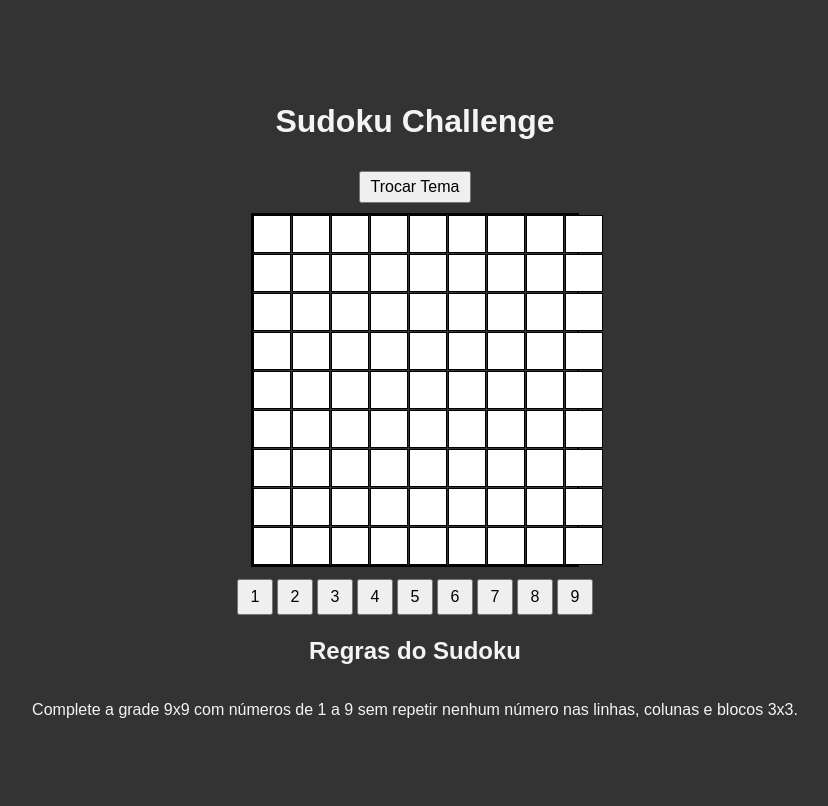
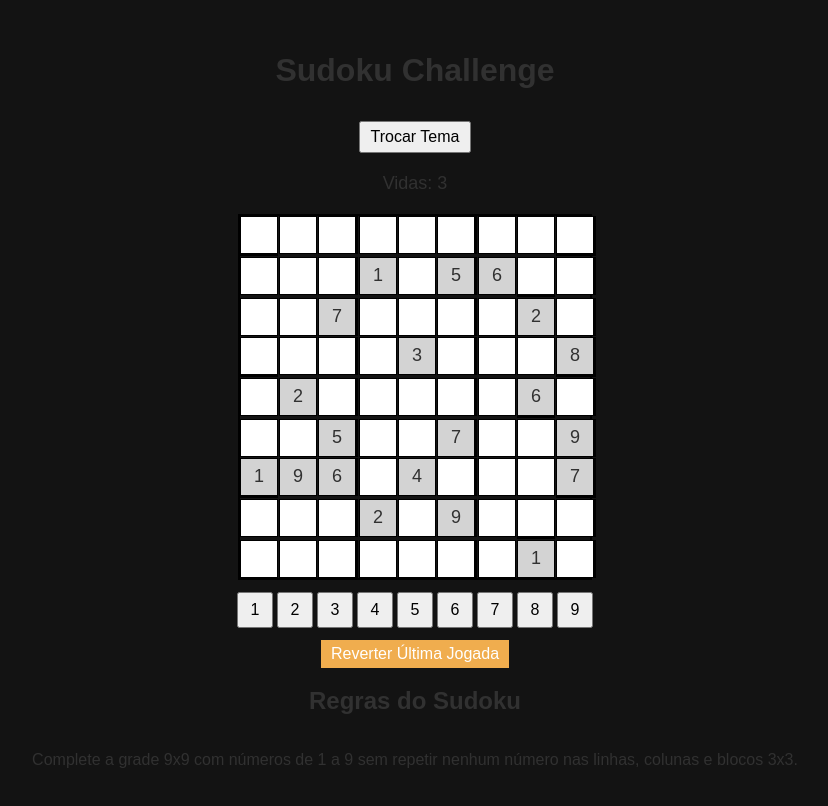
Before and after one commit to MatheusB7/sudokuchallenge.com, a plain HTML site: page index.html in a window 1280 px wide. Both pictures are taken after a click on the button "Trocar Tema". Shown: the whole page, without its empty margins (225-1053 px from the left). Drawn offline with Linux system fonts and the light colour scheme.

Commit message:
Update index.html

```diff
--- a/index.html
+++ b/index.html
@@ -18,15 +18,22 @@
             transition: background 0.3s, color 0.3s;
         }
         .dark-mode {
-            background-color: #333;
-            color: #f4f4f4;
+            background-color: #131313;
+            color: #313131;
+        }
+        .container {
+            display: flex;
+            flex-direction: column;
+            align-items: center;
+            justify-content: center;
         }
         .grid {
             display: grid;
             grid-template-columns: repeat(9, 1fr);
             gap: 1px;
-            max-width: 324px;
+            max-width: 350px;
             border: 2px solid black;
+            margin-top: 20px;
         }
         .cell {
             width: 36px;
@@ -42,7 +49,7 @@
             transition: background 0.2s;
         }
         .selected {
-            background-color: yellow !important;
+            background-color: rgb(54, 124, 255) !important;
         }
         .highlight {
             background-color: #d3d3d3;
@@ -61,40 +68,115 @@
             padding: 5px 10px;
             font-size: 16px;
         }
+        .lives {
+            font-size: 18px;
+            margin-top: 10px;
+        }
+        .restart-btn {
+            display: none;
+            margin-top: 10px;
+            padding: 5px 10px;
+            font-size: 16px;
+            background-color: red;
+            color: white;
+            border: none;
+            cursor: pointer;
+        }
+        .revert-btn {
+            margin-top: 10px;
+            padding: 5px 10px;
+            font-size: 16px;
+            background-color: #f0ad4e;
+            color: white;
+            border: none;
+            cursor: pointer;
+        }
+        .error {
+            color: red;
+        }
+        .correct {
+            color: green;
+        }
+        /* Estilos para separar os blocos 3x3 */
+        .grid > .cell:nth-child(3n) {
+            border-right: 3px solid black;
+        }
+        .grid > .cell:nth-child(27n+1),
+        .grid > .cell:nth-child(27n+9),
+        .grid > .cell:nth-child(27n+17) {
+            border-bottom: 3px solid black;
+        }
     </style>
 </head>
 <body>
+    <div class="container">
         <h1>Sudoku Challenge</h1>
         <button class="theme-toggle" onclick="toggleTheme()">Trocar Tema</button>
+        <div class="lives" id="lives">Vidas: 3</div>
         <div class="grid" id="sudoku-board"></div>
         <div class="number-buttons" id="number-buttons"></div>
+        <button class="restart-btn" id="restart-btn" onclick="restartGame()">Reiniciar</button>
+        <button class="revert-btn" id="revert-btn" onclick="revertMove()">Reverter Última Jogada</button>
         <h2>Regras do Sudoku</h2>
         <p>Complete a grade 9x9 com números de 1 a 9 sem repetir nenhum número nas linhas, colunas e blocos 3x3.</p>
-
+    </div>
     <script>
         let selectedCell = null;
+        let board = Array.from({ length: 9 }, () => Array(9).fill(0));
+        let lives = 3;
+        let moveHistory = []; // Armazenar o histórico das células modificadas
+
+        // Função para gerar um tabuleiro Sudoku com números aleatórios
+        function generateBoard() {
+            let numPlaced = 0;
+            while (numPlaced < 20) { // Preencher 20 células aleatórias para o início
+                const row = Math.floor(Math.random() * 9);
+                const col = Math.floor(Math.random() * 9);
+                const num = Math.floor(Math.random() * 9) + 1;
+
+                // Verificar se o número pode ser colocado na célula
+                if (board[row][col] === 0 && isValid(board, row, col, num)) {
+                    board[row][col] = num;
+                    numPlaced++;
+                }
+            }
+        }
+
+        // Função para verificar se o número é válido na posição (linha, coluna)
+        function isValid(board, row, col, num) {
+            // Verificar linha e coluna
+            for (let i = 0; i < 9; i++) {
+                if (board[row][i] === num || board[i][col] === num) return false;
+            }
+
+            // Verificar bloco 3x3
+            const startRow = Math.floor(row / 3) * 3;
+            const startCol = Math.floor(col / 3) * 3;
+            for (let i = 0; i < 3; i++) {
+                for (let j = 0; j < 3; j++) {
+                    if (board[startRow + i][startCol + j] === num) return false;
+                }
+            }
+
+            return true;
+        }
 
         function createBoard() {
-            const board = document.getElementById("sudoku-board");
+            const boardElement = document.getElementById("sudoku-board");
+            boardElement.innerHTML = ''; // Limpar o tabuleiro anterior
             for (let row = 0; row < 9; row++) {
                 for (let col = 0; col < 9; col++) {
                     const cell = document.createElement("div");
                     cell.classList.add("cell");
                     cell.dataset.row = row;
                     cell.dataset.col = col;
+                    if (board[row][col] !== 0) {
+                        cell.textContent = board[row][col];
+                        cell.classList.add("highlight");
+                    }
                     cell.onclick = () => selectCell(cell);
-                    board.appendChild(cell);
+                    boardElement.appendChild(cell);
                 }
-            }
-        }
-
-        function createNumberButtons() {
-            const container = document.getElementById("number-buttons");
-            for (let i = 1; i <= 9; i++) {
-                const button = document.createElement("button");
-                button.textContent = i;
-                button.onclick = () => placeNumber(i);
-                container.appendChild(button);
             }
         }
 
@@ -123,15 +205,76 @@
         }
 
         function placeNumber(number) {
-            if (selectedCell) {
+            if (selectedCell && selectedCell.textContent === "") {
+                const row = selectedCell.dataset.row;
+                const col = selectedCell.dataset.col;
+                const prevValue = selectedCell.textContent;
+
+                // Armazenar o valor anterior antes de mudar
+                moveHistory.push({ row, col, prevValue });
+
                 selectedCell.textContent = number;
+
+                // Verificar se o número inserido está correto
+                if (board[row][col] === number) {
+                    selectedCell.classList.add("correct");
+                    // Limpar qualquer erro anterior se o número for correto
+                    selectedCell.classList.remove("error");
+                } else {
+                    selectedCell.classList.add("error");
+                    lives--;
+                    document.getElementById("lives").textContent = `Vidas: ${lives}`;
+                    if (lives === 0) {
+                        document.getElementById("restart-btn").style.display = "block";
                     }
+                }
+            }
+        }
+
+        function revertMove() {
+            if (moveHistory.length > 0) {
+                const lastMove = moveHistory.pop();
+                const cell = document.querySelector(`[data-row="${lastMove.row}"][data-col="${lastMove.col}"]`);
+                cell.textContent = lastMove.prevValue;
+
+                // Atualizar vidas
+                if (lastMove.prevValue !== "") {
+                    lives++;
+                    document.getElementById("lives").textContent = `Vidas: ${lives}`;
+                }
+
+                // Limpar estilos de correção ou erro
+                cell.classList.remove("correct", "error");
+            }
+        }
+
+        function restartGame() {
+            lives = 3;
+            moveHistory = [];
+            document.getElementById("lives").textContent = `Vidas: ${lives}`;
+            document.getElementById("restart-btn").style.display = "none";
+            board = Array.from({ length: 9 }, () => Array(9).fill(0));
+            generateBoard();
+            createBoard();
         }
 
         function toggleTheme() {
             document.body.classList.toggle("dark-mode");
         }
 
+        // Função para gerar botões de números
+        function createNumberButtons() {
+            const numberButtons = document.getElementById("number-buttons");
+            for (let i = 1; i <= 9; i++) {
+                const button = document.createElement("button");
+                button.textContent = i;
+                button.onclick = () => placeNumber(i);
+                numberButtons.appendChild(button);
+            }
+        }
+
+        // Inicialização
+        generateBoard();
         createBoard();
         createNumberButtons();
     </script>
```
Lines whose indentation alone changed are shown as unchanged.
